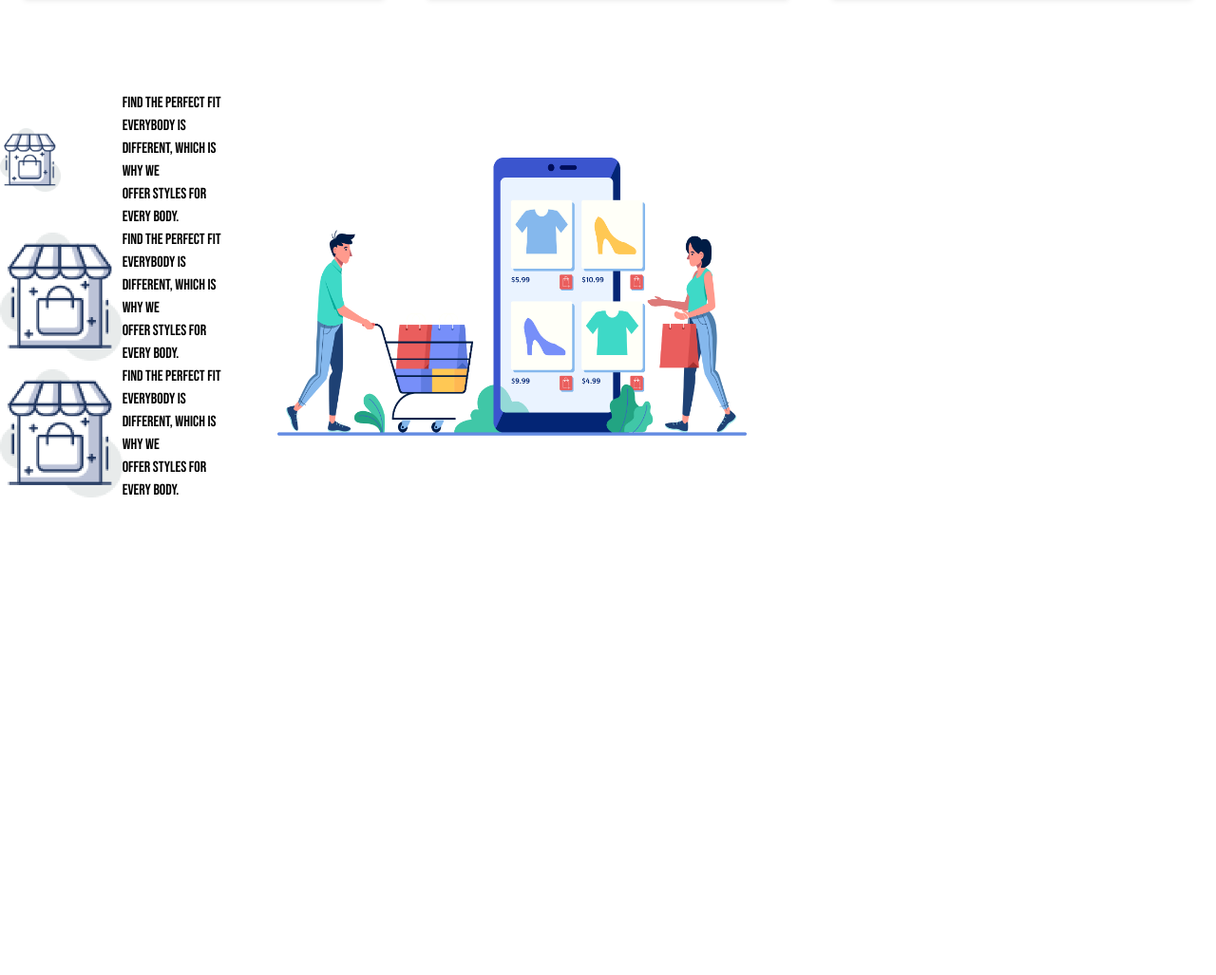
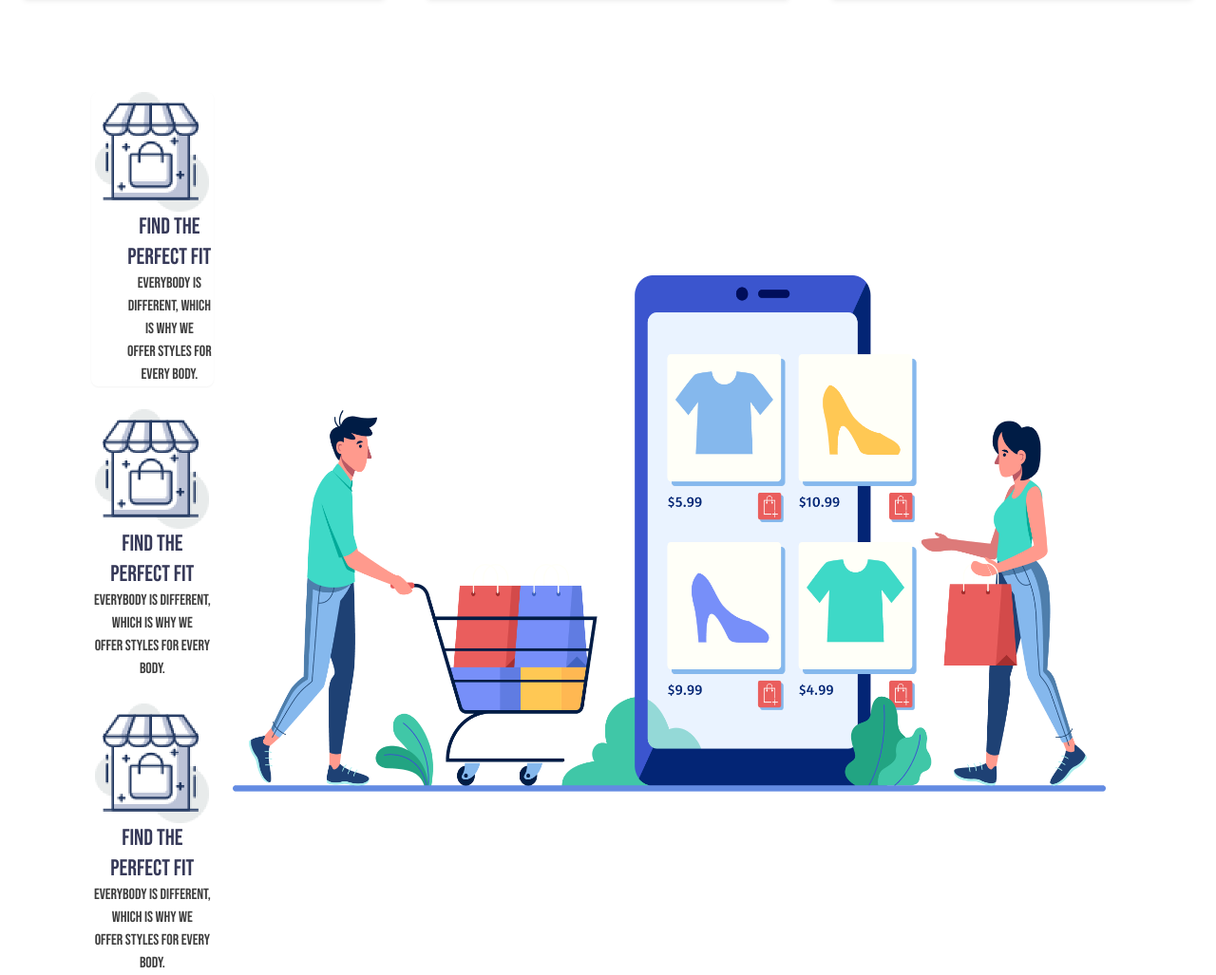
Before and after one commit to deluardon/penguin, a plain HTML site: page index.html in a window 1280 px wide. Shown: the part 1976-3003 px from the top of the page at 95% size. Before the commit the page ends 2505 px from the top, so only its background shows below. Drawn offline with nearby package versions, Linux system fonts and the light colour scheme.

Commit message:
advance section start

```diff
--- a/index.html
+++ b/index.html
@@ -192,47 +192,51 @@
       <!-- man jacket section end here -->
 
       <!-- advance section start here -->
-      <section class="mt-20 flex items-center gap-12">
-        <div class=" ">
-            <div class="flex items-center">
-                <div>
-                    <img class="w-1/2" src="./icons/house.png" alt="">
+      <section class="mt-4 md:mt-20 ">
+        <div class="flex flex-col-reverse  items-center px-24 md:flex-row justify-between">
+           <div class=" ">
+            <div class="flex flex-col text-center  shadow-sm rounded-lg">
+                <div class="m-auto">
+                    <img class="w-[120px]" src="./icons/house.png" alt="">
                 </div>
 
-                <div>
-                    <h3>Find the Perfect Fit</h3>
-                    <p>Everybody is different, which is why we <br>
+                <div class="md:ml-9">
+                    <h3 class="text-[#363958] md:text-2xl">Find the Perfect Fit</h3>
+                    <p class=" text-[#3E3E3E] md:text-[16px]">Everybody is different, which is why we <br class="hidden md:block">
                         offer styles for every body.</p>
                 </div>
             </div>
-            <div class="flex items-center">
-                <div>
-                    <img src="./icons/house.png" alt="">
+            <div class="flex flex-col text-center  shadow-none rounded-lg mt-6">
+                <div class="m-auto">
+                    <img class="w-[120px]" src="./icons/house.png" alt="">
                 </div>
 
-                <div>
-                    <h3>Find the Perfect Fit</h3>
-                    <p>Everybody is different, which is why we <br>
+                <div class="">
+                    <h3 class="text-[#363958] text-2xl">Find the Perfect Fit</h3>
+                    <p class="text-[16px] text-[#3E3E3E] ">Everybody is different, which is why we <br class="hidden md:block">
                         offer styles for every body.</p>
                 </div>
             </div>
-            <div class="flex items-center">
-                <div>
-                    <img src="./icons/house.png" alt="">
+            <div class="flex flex-col text-center   shadow-none rounded-lg mt-6">
+                <div class="m-auto">
+                    <img class="w-[120px]" src="./icons/house.png" alt="">
                 </div>
 
-                <div>
-                    <h3>Find the Perfect Fit</h3>
-                    <p>Everybody is different, which is why we <br>
+                <div class="">
+                    <h3 class="text-[#363958] text-2xl">Find the Perfect Fit</h3>
+                    <p class="text-[16px] text-[#3E3E3E]">Everybody is different, which is why we <br class="hidden md:block">
                         offer styles for every body.</p>
                 </div>
             </div>
-        </div>
-        <div class="">
-            <div>
-                <img class="w-3/6" src="./images/shopping.png" alt="">
+
+           </div>
+           <div class="">
+            <div class=" p-5 ">
+                <img class="min-[500px]:" src="./images/shopping.png" alt="">
             </div>
         </div>
+        </div>
+
       </section>
     </main>
     <footer></footer>
```
